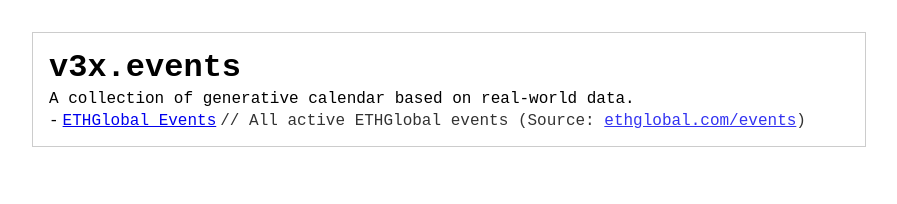
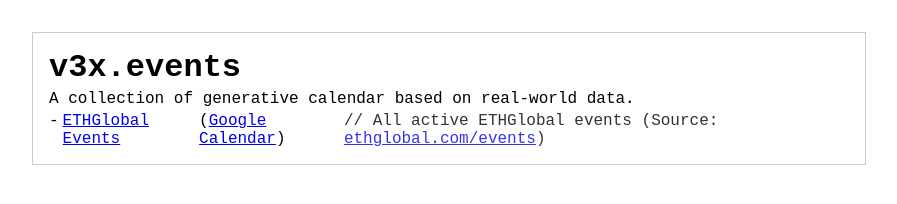
Before and after one commit to v3xlabs/ethglobal-events, a plain HTML site: page src/index.html in a window 1280 px wide. Shown: the whole page, without its empty margins (191-1088 px from the left). Drawn offline with Linux system fonts and the light colour scheme.

Commit message:
Update gcal link

```diff
--- a/src/index.html
+++ b/src/index.html
@@ -44,6 +44,7 @@
                 <li>
                     <span>-</span>
                     <a href="/ethglobal.ics">ETHGlobal Events</a>
+                    <span>(<a href="https://calendar.google.com/calendar/r?cid=webcal%3A%2F%2Fv3x.events%2Fethglobal.ics">Google Calendar</a>)</span>
                     <p>// All active ETHGlobal events (Source: <a href="https://www.ethglobal.com/events" target="_blank">ethglobal.com/events</a>)</p>
                 </li>
             </ul>
```
